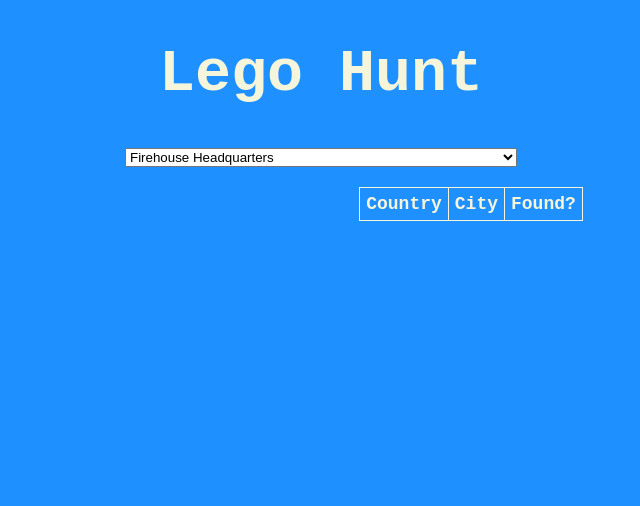
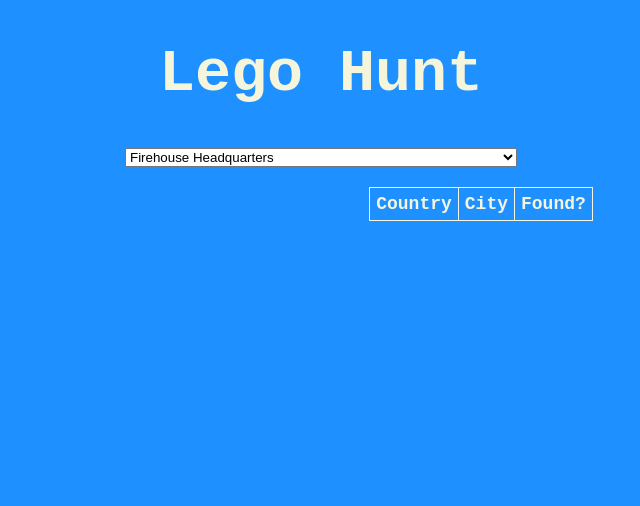
Before and after one commit to MJeorrett/cc-homework-w11-weekend, a website: page index.html in a window 1280 px wide. Shown: the top 506 px of the page, 319-959 px from the left. Drawn offline with nearby package versions, Linux system fonts and the light colour scheme; some packages are replaced by stand-ins of ours; grey boxes are pictures that could not be loaded.

Commit message:
adding padding between image and table

```diff
--- a/public/css/main.css
+++ b/public/css/main.css
@@ -13,16 +13,20 @@
   justify-content: center;
 }
 
-#set-select {
-  align-self: center;
-}
-
 #set-select-container, #set-container, #ui-container {
   display: flex;
   justify-content: center;
   align-items: flex-start;
   width: 100%;
   margin-top: 20px;
+}
+
+#set-select {
+  align-self: center;
+}
+
+#set-image-canvas {
+  padding-right: 20px;
 }
 
 #chart-container, #map-container {
```
